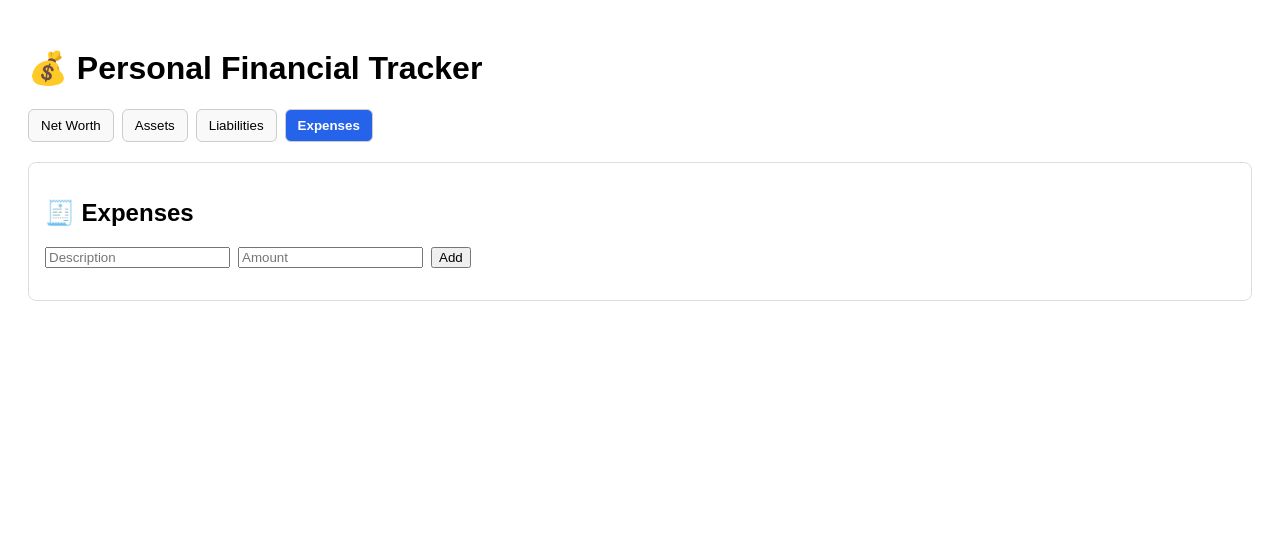
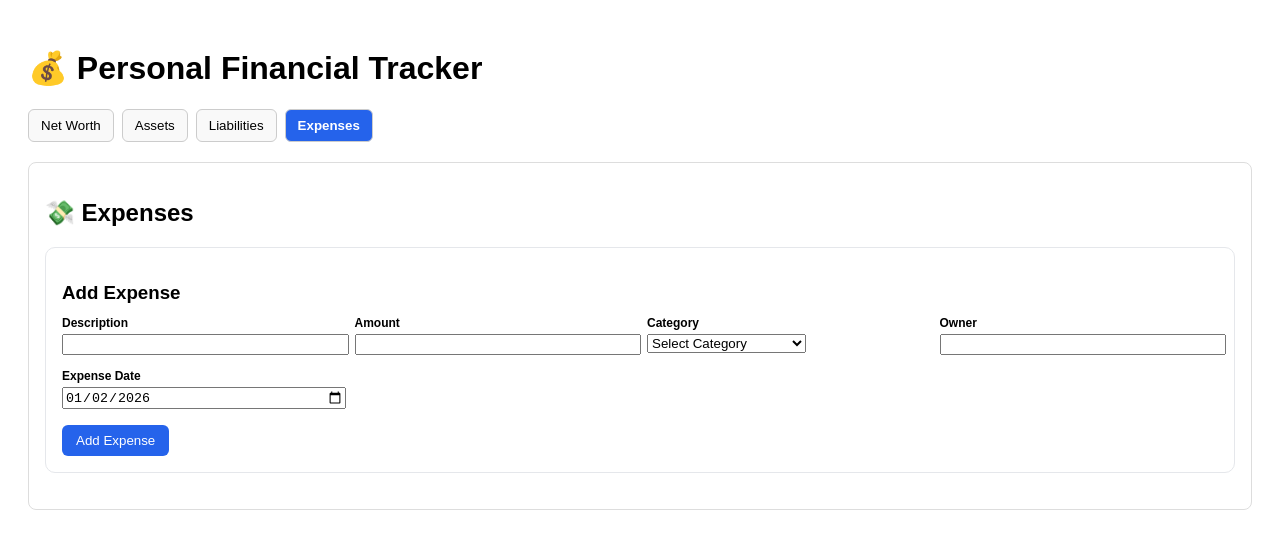
Before and after one commit to pinaki-GH/personal-finance-tracker-test, a Next.js app: page / in a window 1280 px wide. Both pictures are taken after a click on the button "Expenses". Shown: the top 548 px of the page. Built offline with nearby package versions, Linux system fonts and the light colour scheme.

Commit message:
Update ExpenseSection.tsx

```diff
--- a/components/ExpenseSection.tsx
+++ b/components/ExpenseSection.tsx
@@ -1,99 +1,244 @@
 "use client";
 
-import { useEffect, useState } from "react";
+import { useEffect, useMemo, useState } from "react";
 import { getData, saveData } from "../utils/storage";
 
+const EXPENSE_CATEGORIES = [
+  "Housing",
+  "Groceries",
+  "Utilities",
+  "Insurance",
+  "Transport",
+  "Healthcare",
+  "Education",
+  "Entertainment",
+  "Dining Out",
+  "Travel",
+  "EMI / Loan Repayment",
+  "Investments",
+  "Miscellaneous"
+];
+
+type Expense = {
+  description: string;
+  amount: string;
+  category: string;
+  owner: string;
+  expenseDate: Date | null;
+};
+
+type StoredExpense = Omit<Expense, "expenseDate"> & {
+  expenseDate: string | null;
+};
+
+const emptyForm: Expense = {
+  description: "",
+  amount: "",
+  category: "",
+  owner: "",
+  expenseDate: new Date()
+};
+
 export default function ExpenseSection() {
-  const [expenses, setExpenses] = useState<any[]>([]);
-  const [desc, setDesc] = useState("");
-  const [amount, setAmount] = useState("");
-
-  const [editIndex, setEditIndex] = useState<number | null>(null);
-  const [editDesc, setEditDesc] = useState("");
-  const [editAmount, setEditAmount] = useState("");
+  const [expenses, setExpenses] = useState<Expense[]>([]);
+  const [form, setForm] = useState<Expense>(emptyForm);
+  const [monthFilter, setMonthFilter] = useState<string>("All");
 
   useEffect(() => {
-    setExpenses(getData("expenses"));
+    const stored: StoredExpense[] = getData("expenses");
+    setExpenses(
+      stored.map(e => ({
+        ...e,
+        expenseDate: e.expenseDate ? new Date(e.expenseDate) : null
+      }))
+    );
   }, []);
 
-  const persist = (updated: any[]) => {
+  const persist = (updated: Expense[]) => {
+    const dehydrated: StoredExpense[] = updated.map(e => ({
+      ...e,
+      expenseDate: e.expenseDate?.toISOString() ?? null
+    }));
     setExpenses(updated);
-    saveData("expenses", updated);
+    saveData("expenses", dehydrated);
   };
 
+  const formatDate = (d: Date | null) =>
+    d ? d.toISOString().split("T")[0] : "";
+
   const addExpense = () => {
-    if (!desc || !amount) return;
-    persist([...expenses, { desc, amount }]);
-    setDesc("");
-    setAmount("");
+    if (!form.description || !form.amount || !form.category) return;
+    persist([...expenses, form]);
+    setForm({ ...emptyForm, expenseDate: new Date() });
   };
 
-  const deleteExpense = (index: number) => {
-    persist(expenses.filter((_, i) => i !== index));
-  };
+  const deleteExpense = (i: number) =>
+    persist(expenses.filter((_, idx) => idx !== i));
 
-  const startEdit = (index: number) => {
-    setEditIndex(index);
-    setEditDesc(expenses[index].desc);
-    setEditAmount(expenses[index].amount);
-  };
+  // Build month list (YYYY-MM)
+  const availableMonths = useMemo(() => {
+    const months = expenses
+      .map(e => formatDate(e.expenseDate)?.slice(0, 7))
+      .filter(Boolean);
+    return ["All", ...Array.from(new Set(months))];
+  }, [expenses]);
 
-  const saveEdit = () => {
-    if (editIndex === null) return;
-    const updated = [...expenses];
-    updated[editIndex] = { desc: editDesc, amount: editAmount };
-    persist(updated);
-    cancelEdit();
-  };
+  const filteredExpenses = useMemo(() => {
+    if (monthFilter === "All") return expenses;
+    return expenses.filter(e =>
+      formatDate(e.expenseDate)?.startsWith(monthFilter)
+    );
+  }, [expenses, monthFilter]);
 
-  const cancelEdit = () => {
-    setEditIndex(null);
-    setEditDesc("");
-    setEditAmount("");
-  };
+  const totalFilteredAmount = filteredExpenses.reduce(
+    (sum, e) => sum + Number(e.amount),
+    0
+  );
 
   return (
     <section>
-      <h2>🧾 Expenses</h2>
+      <h2>💸 Expenses</h2>
 
+      {/* ADD EXPENSE */}
+      <div className="card">
+        <h3>Add Expense</h3>
+
+        <div className="form-grid">
+          <div>
+            <label>Description</label>
             <input
-        placeholder="Description"
-        value={desc}
-        onChange={e => setDesc(e.target.value)}
+              value={form.description}
+              onChange={e =>
+                setForm({ ...form, description: e.target.value })
+              }
             />
+          </div>
+
+          <div>
+            <label>Amount</label>
             <input
-        placeholder="Amount"
-        value={amount}
-        onChange={e => setAmount(e.target.value)}
+              value={form.amount}
+              onChange={e => setForm({ ...form, amount: e.target.value })}
             />
-      <button onClick={addExpense}>Add</button>
+          </div>
 
-      <ul>
-        {expenses.map((e, i) => (
-          <li key={i}>
-            {editIndex === i ? (
-              <>
+          <div>
+            <label>Category</label>
+            <select
+              value={form.category}
+              onChange={e => setForm({ ...form, category: e.target.value })}
+            >
+              <option value="">Select Category</option>
+              {EXPENSE_CATEGORIES.map(c => (
+                <option key={c} value={c}>{c}</option>
+              ))}
+            </select>
+          </div>
+
+          <div>
+            <label>Owner</label>
             <input
-                  value={editDesc}
-                  onChange={e2 => setEditDesc(e2.target.value)}
+              value={form.owner}
+              onChange={e => setForm({ ...form, owner: e.target.value })}
             />
+          </div>
+
+          <div>
+            <label>Expense Date</label>
             <input
-                  value={editAmount}
-                  onChange={e2 => setEditAmount(e2.target.value)}
+              type="date"
+              value={formatDate(form.expenseDate)}
+              onChange={e =>
+                setForm({
+                  ...form,
+                  expenseDate: e.target.value
+                    ? new Date(e.target.value)
+                    : null
+                })
+              }
             />
-                <button onClick={saveEdit}>Save</button>
-                <button onClick={cancelEdit}>Cancel</button>
-              </>
-            ) : (
-              <>
-                {e.desc} – ₹{e.amount}
-                <button onClick={() => startEdit(i)}>Edit</button>
-                <button onClick={() => deleteExpense(i)}>Delete</button>
-              </>
+          </div>
+        </div>
+
+        <div className="card-actions">
+          <button className="primary" onClick={addExpense}>
+            Add Expense
+          </button>
+        </div>
+      </div>
+
+      {/* FILTER BAR */}
+      {expenses.length > 0 && (
+        <div
+          style={{
+            display: "flex",
+            justifyContent: "space-between",
+            margin: "12px 0"
+          }}
+        >
+          <div>
+            <label style={{ marginRight: 8 }}>Filter by Month:</label>
+            <select
+              value={monthFilter}
+              onChange={e => setMonthFilter(e.target.value)}
+            >
+              {availableMonths.map(month => (
+                <option key={month} value={month}>
+                  {month}
+                </option>
+              ))}
+            </select>
+          </div>
+
+          <div>
+            <strong>
+              Total: ₹{totalFilteredAmount.toLocaleString()}
+            </strong>
+          </div>
+        </div>
       )}
-          </li>
+
+      {/* EXPENSE TABLE */}
+      {filteredExpenses.length > 0 && (
+        <div className="table-scroll-wrapper">
+          <table className="data-table">
+            <thead>
+              <tr>
+                <th>Description</th>
+                <th>Category</th>
+                <th>Owner</th>
+                <th>Date</th>
+                <th>Amount</th>
+                <th>Actions</th>
+              </tr>
+            </thead>
+
+            <tbody>
+              {filteredExpenses.map((e, i) => (
+                <tr key={i}>
+                  <td>{e.description}</td>
+                  <td>{e.category}</td>
+                  <td>{e.owner}</td>
+                  <td>{formatDate(e.expenseDate)}</td>
+                  <td>₹{Number(e.amount).toLocaleString()}</td>
+                  <td>
+                    <button
+                      className="danger"
+                      onClick={() =>
+                        deleteExpense(
+                          expenses.indexOf(e)
+                        )
+                      }
+                    >
+                      Delete
+                    </button>
+                  </td>
+                </tr>
               ))}
-      </ul>
+            </tbody>
+          </table>
+        </div>
+      )}
     </section>
   );
 }
```
Lines whose indentation alone changed are shown as unchanged.
